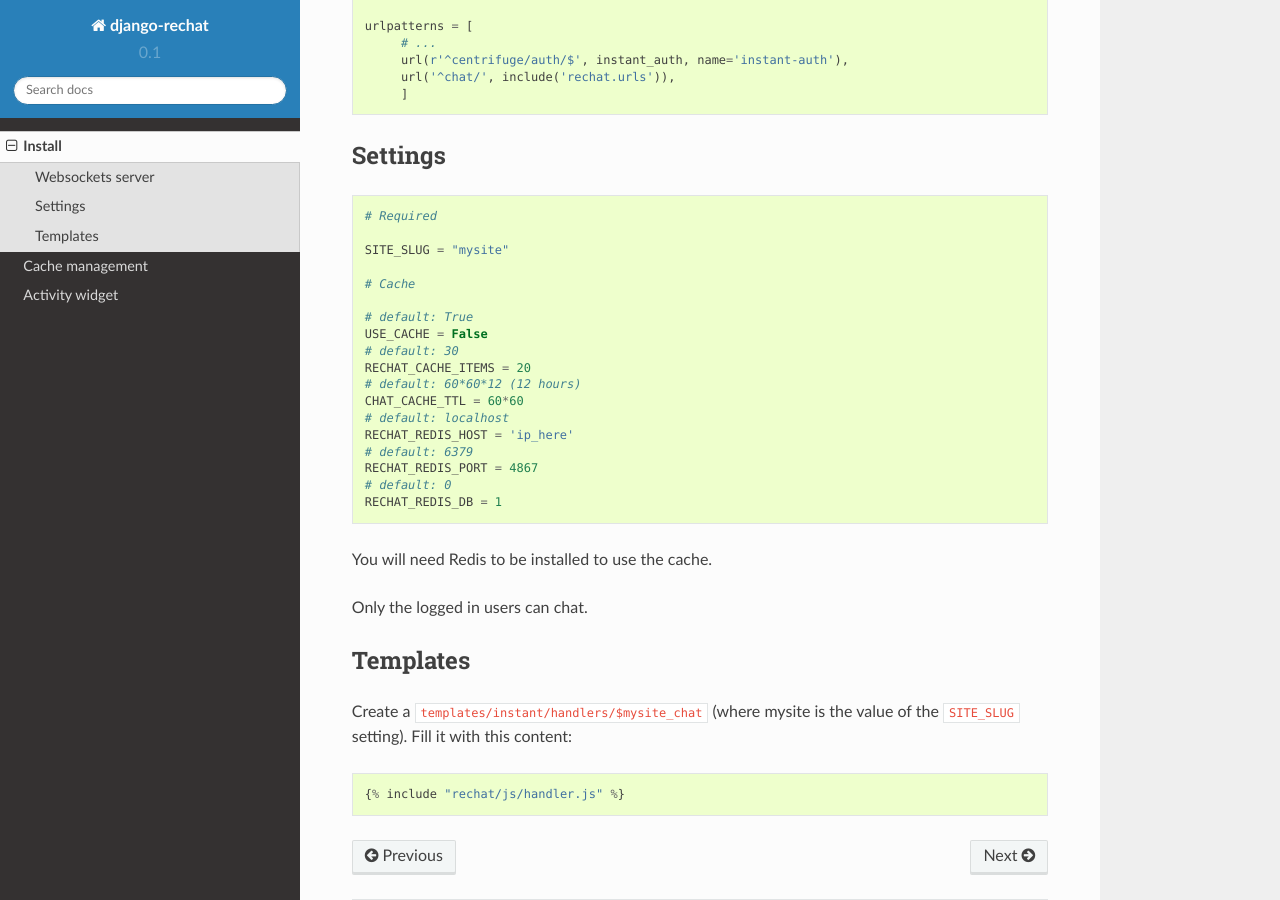
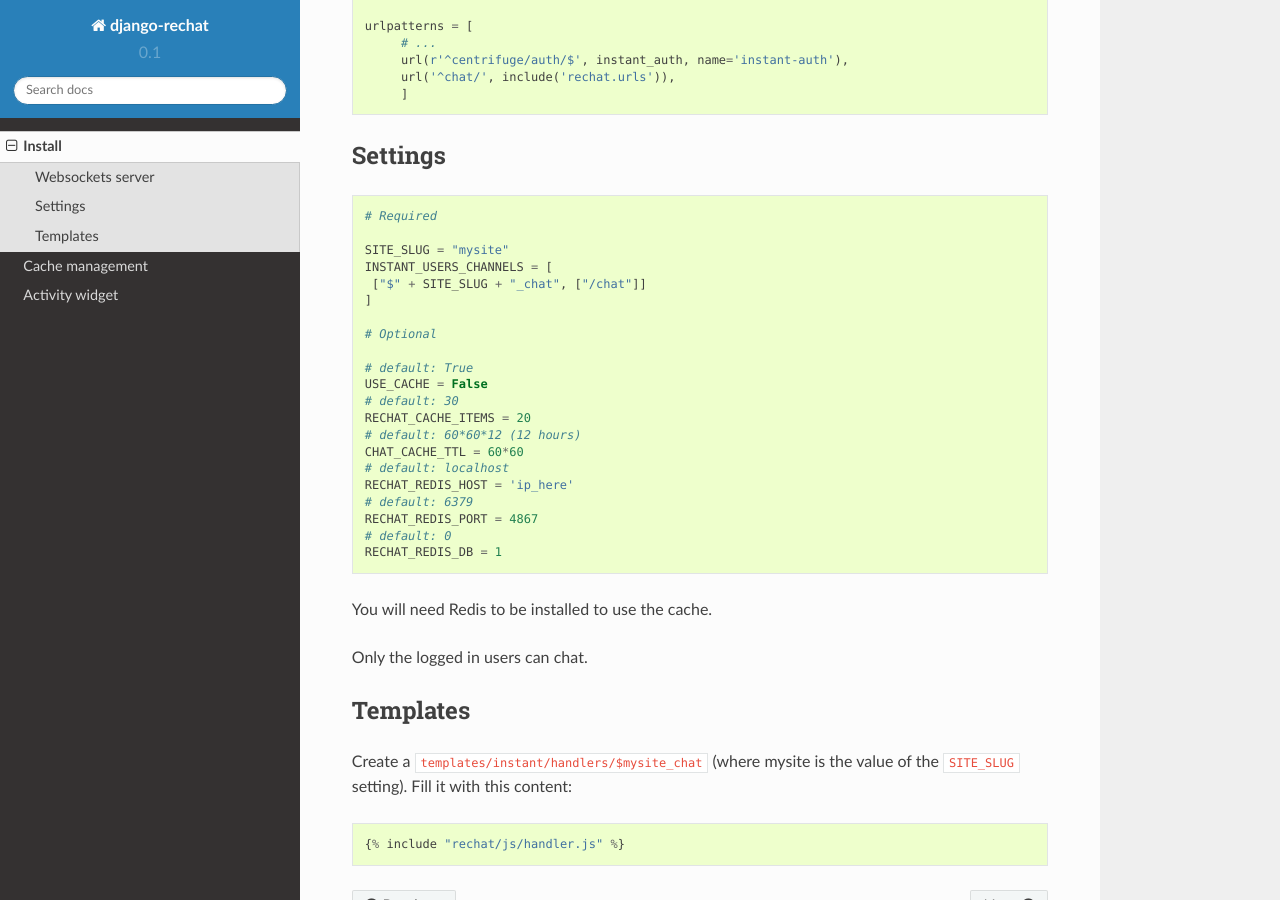
Before and after one commit to synw/django-rechat, a Sphinx documentation site: the page built from docs/src/install.rst, in a window 1280 px wide and 900 px high, scrolled down 438 px. Built offline with Sphinx 7.4.7 and the Read the Docs theme 2.0.0, drawn with Linux system fonts in a browser that asks for light colours.

Commit message:
Correction in install doc

```diff
--- a/docs/src/install.rst
+++ b/docs/src/install.rst
@@ -34,8 +34,11 @@ Settings
    # Required
 
    SITE_SLUG = "mysite"
+   INSTANT_USERS_CHANNELS = [
+    ["$" + SITE_SLUG + "_chat", ["/chat"]]
+   ]
 
-   # Cache
+   # Optional
 
    # default: True
    USE_CACHE = False
```
